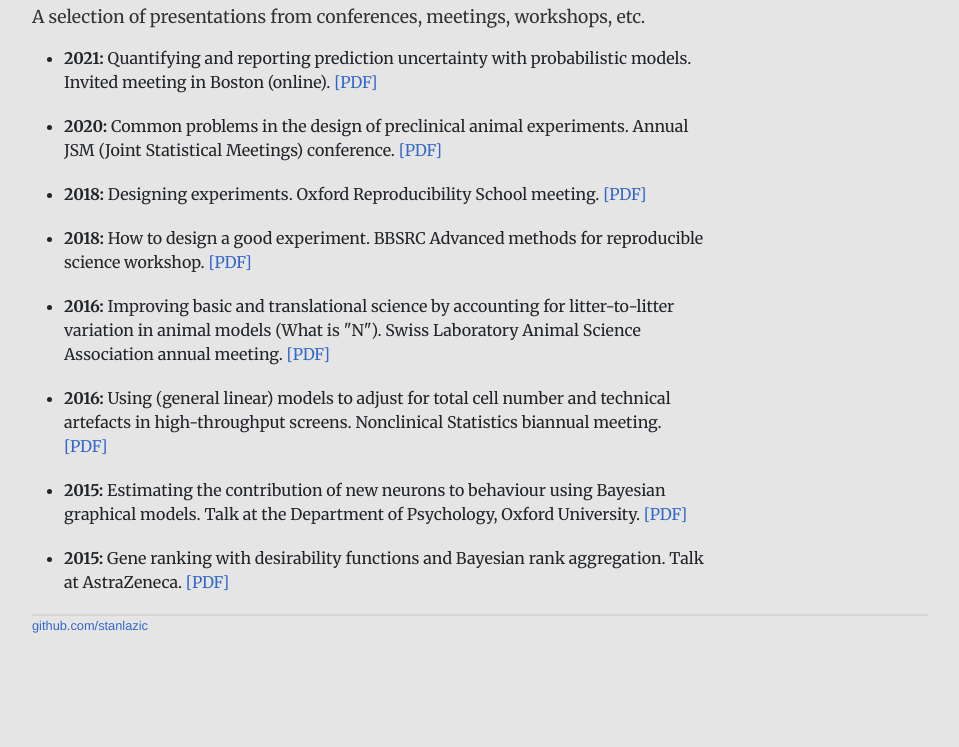
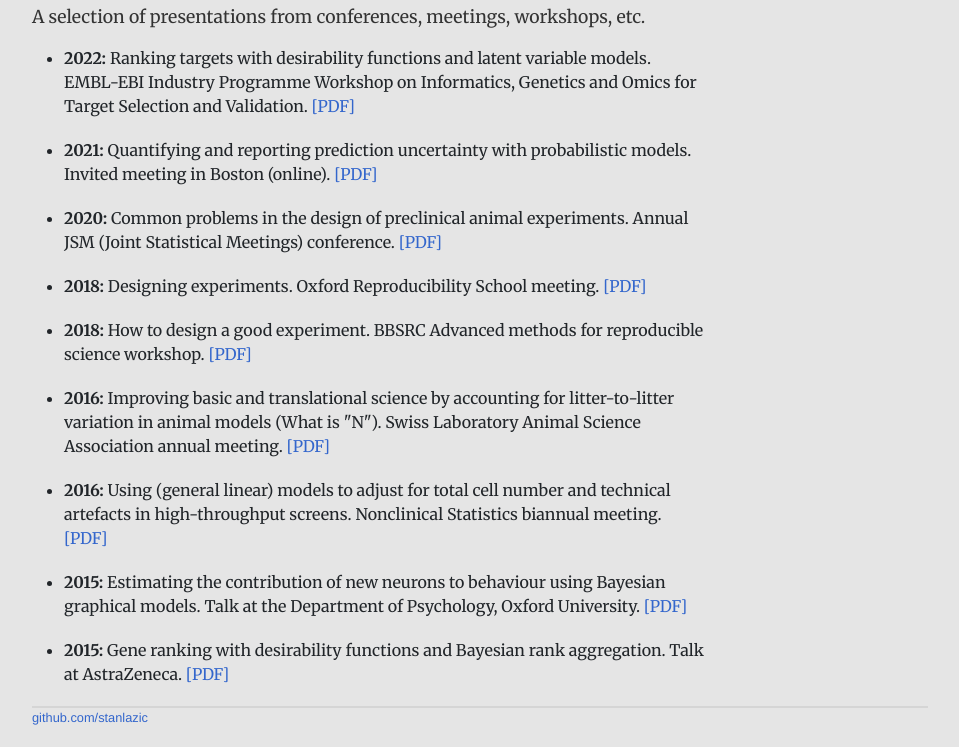
Before and after one commit to stanlazic/stanlazic.github.io, a plain HTML site: page presentations.html in a window 1280 px wide. Shown: the part 153-900 px from the top of the page, without its empty margins (160-1119 px from the left). Before the commit the page ends 808 px from the top, so only its background shows below. Drawn offline with nearby package versions, Linux system fonts and the light colour scheme.

Commit message:
added presentation

```diff
--- a/presentations.html
+++ b/presentations.html
@@ -41,6 +41,10 @@
       <p>A selection of presentations from conferences, meetings, workshops, etc.</p>
 
       <ul>
+	<li> <b>2022:</b> Ranking targets with desirability functions and latent variable models. EMBL-EBI Industry Programme Workshop on Informatics, Genetics and Omics for Target Selection and
+Validation. <a href="pres/2022_EBI_Lazic.pdf" target="blank">[PDF]</a>
+	</li>
+
 	<li> <b>2021:</b> Quantifying and reporting prediction uncertainty with probabilistic models. Invited meeting in Boston (online). <a href="pres/2021_Lazic_ML_uncertainty.pdf" target="blank">[PDF]</a>
 	</li>
 
```
Also changed, not shown: 1 other file.
